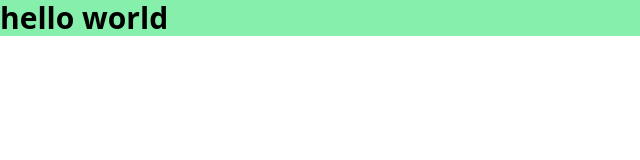
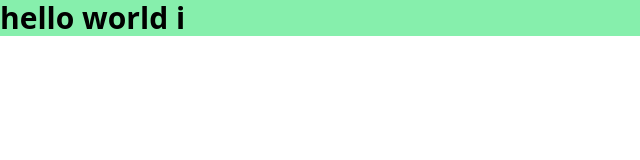
Before and after one commit to godhruvin/Tailwindcss, a website: page src/index.html in a window 1280 px wide. Shown: the full height of the page, 0-640 px from the left. Drawn offline with Linux system fonts and the light colour scheme.

Commit message:
second comit

```diff
--- a/src/index.html
+++ b/src/index.html
@@ -8,7 +8,7 @@
 </head>
 <body>
     <div class="text-3xl font-bold bg-green-300">
-        hello world
+        hello world i
     </div>
 </body>
 </html>
```
